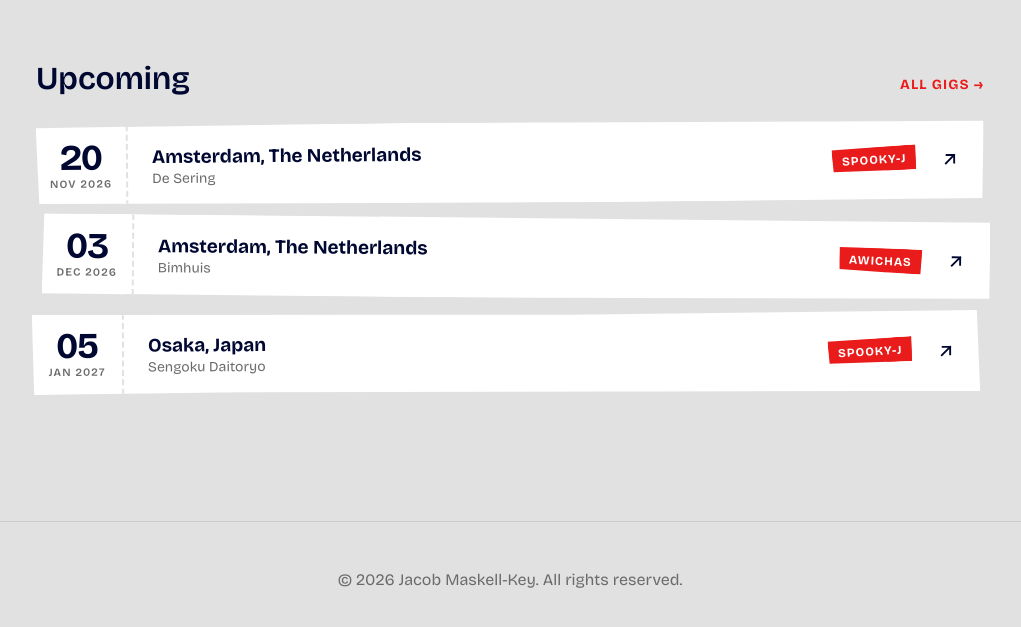
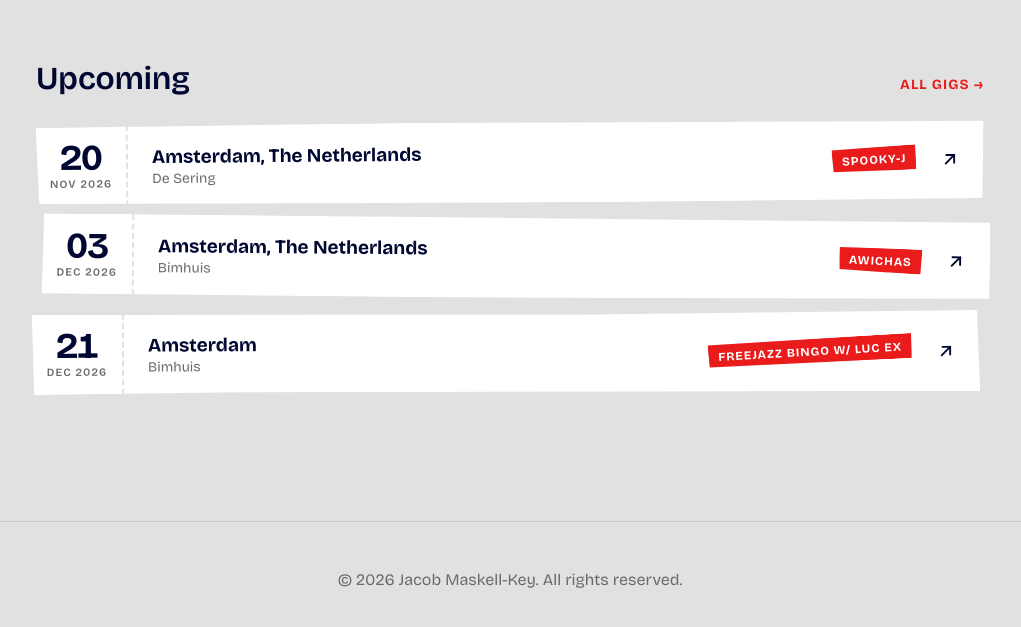
Before and after one commit to andriusax/jacob-maskell-key-website, a Jekyll site: the page built from index.html, in a window 1280 px wide, cut to the strip 717-1370 px from the top of the page. Shown: the top 627 px of the strip, without its empty margins (130-1151 px from the left). Built offline with Jekyll 4.4.1, drawn with Linux system fonts in a browser that asks for light colours.

Commit message:
Update _data/gigs.yml (via Pages CMS)

```diff
--- a/_data/gigs.yml
+++ b/_data/gigs.yml
@@ -563,80 +563,80 @@
   project: AWICHAS
   link: https://www.bimhuis.nl/agenda/ibelisse-guardia-ferragutti-x-zalan-szakacs-becoming-mountain-awichas
 - date: 2027-01-05
-  city: "Osaka, Japan"
-  venue: "Sengoku Daitoryo"
+  city: Osaka, Japan
+  venue: Sengoku Daitoryo
   project: Spooky-J
-  link: "https://www.google.com/maps/search/?api=1&query=Sengoku+Daitoryo+Osaka+Japan"
+  link: https://www.google.com/maps/search/?api=1&query=Sengoku+Daitoryo+Osaka+Japan
 - date: 2027-01-07
-  city: "Okayama, Japan"
-  venue: "Pepperland"
+  city: Okayama, Japan
+  venue: Pepperland
   project: Spooky-J
-  link: "http://www.pepperland.net/"
+  link: http://www.pepperland.net/
 - date: 2027-01-08
-  city: "Hiroshima, Japan"
-  venue: "JIMO Cafe"
+  city: Hiroshima, Japan
+  venue: JIMO Cafe
   project: Spooky-J
-  link: "https://www.google.com/maps/search/?api=1&query=JIMO+Cafe+Hiroshima+Japan"
+  link: https://www.google.com/maps/search/?api=1&query=JIMO+Cafe+Hiroshima+Japan
 - date: 2027-01-14
-  city: "Kumamoto, Japan"
-  venue: "Navaro"
+  city: Kumamoto, Japan
+  venue: Navaro
   project: Spooky-J
-  link: "https://www.google.com/maps/search/?api=1&query=Navaro+Kumamoto+Japan"
+  link: https://www.google.com/maps/search/?api=1&query=Navaro+Kumamoto+Japan
 - date: 2027-01-15
-  city: "Kagoshima, Japan"
-  venue: "WORD UP! Studio"
+  city: Kagoshima, Japan
+  venue: WORD UP! Studio
   project: Spooky-J
-  link: "https://www.google.com/maps/search/?api=1&query=WORD+UP%21+Studio+Kagoshima+Japan"
+  link: https://www.google.com/maps/search/?api=1&query=WORD+UP%21+Studio+Kagoshima+Japan
 - date: 2027-01-16
-  city: "Oita, Japan"
-  venue: "AT HALL"
+  city: Oita, Japan
+  venue: AT HALL
   project: Spooky-J
-  link: "https://www.google.com/maps/search/?api=1&query=AT+HALL+Oita+Japan"
+  link: https://www.google.com/maps/search/?api=1&query=AT+HALL+Oita+Japan
 - date: 2027-01-19
-  city: "Shimanto, Japan"
-  venue: "Taiyo No Me"
+  city: Shimanto, Japan
+  venue: Taiyo No Me
   project: Spooky-J
-  link: "https://www.google.com/maps/search/?api=1&query=Taiyo+No+Me+Shimanto+Japan"
+  link: https://www.google.com/maps/search/?api=1&query=Taiyo+No+Me+Shimanto+Japan
 - date: 2027-01-20
-  city: "Takamatsu, Japan"
-  venue: "Toonice"
+  city: Takamatsu, Japan
+  venue: Toonice
   project: Spooky-J
-  link: "https://www.google.com/maps/search/?api=1&query=Toonice+Takamatsu+Japan"
+  link: https://www.google.com/maps/search/?api=1&query=Toonice+Takamatsu+Japan
 - date: 2027-01-21
-  city: "Tokushima, Japan"
-  venue: "Txalaparta"
+  city: Tokushima, Japan
+  venue: Txalaparta
   project: Spooky-J
-  link: "https://www.google.com/maps/search/?api=1&query=Txalaparta+Tokushima+Japan"
+  link: https://www.google.com/maps/search/?api=1&query=Txalaparta+Tokushima+Japan
 - date: 2027-01-23
-  city: "Osaka, Japan"
-  venue: "Environment 0g"
+  city: Osaka, Japan
+  venue: Environment 0g
   project: Spooky-J
-  link: "https://www.google.com/maps/search/?api=1&query=Environment+0g+Osaka+Japan"
+  link: https://www.google.com/maps/search/?api=1&query=Environment+0g+Osaka+Japan
 - date: 2027-01-24
-  city: "Kyoto, Japan"
-  venue: "Socrates"
+  city: Kyoto, Japan
+  venue: Socrates
   project: Spooky-J
-  link: "https://www.instagram.com/socrates_kyoto/"
+  link: https://www.instagram.com/socrates_kyoto/
 - date: 2027-01-25
-  city: "Osaka, Japan"
-  venue: "HOKAGE"
+  city: Osaka, Japan
+  venue: HOKAGE
   project: Spooky-J
-  link: "https://www.google.com/maps/search/?api=1&query=HOKAGE+Osaka+Japan"
+  link: https://www.google.com/maps/search/?api=1&query=HOKAGE+Osaka+Japan
 - date: 2027-01-26
-  city: "Nagoya, Japan"
-  venue: "ZION"
+  city: Nagoya, Japan
+  venue: ZION
   project: Spooky-J
-  link: "https://www.google.com/maps/search/?api=1&query=ZION+Nagoya+Japan"
+  link: https://www.google.com/maps/search/?api=1&query=ZION+Nagoya+Japan
 - date: 2027-01-27
-  city: "Nagoya, Japan"
-  venue: "Nanya"
+  city: Nagoya, Japan
+  venue: Nanya
   project: Spooky-J
-  link: "https://www.google.com/maps/search/?api=1&query=Nanya+Nagoya+Japan"
+  link: https://www.google.com/maps/search/?api=1&query=Nanya+Nagoya+Japan
 - date: 2027-01-31
-  city: "Tokyo, Japan"
-  venue: "Moonstep"
+  city: Tokyo, Japan
+  venue: Moonstep
   project: Spooky-J
-  link: "https://nakano-dynamite.com/moonstep/"
+  link: https://nakano-dynamite.com/moonstep/
 - date: 2025-07-04
   city: Rotterdam, The Netherlands
   venue: WORM
@@ -785,3 +785,8 @@
   city: London, UK
   venue: Jazz Café
   project: Ronald Langestraat
+- date: 2026-12-21
+  city: Amsterdam
+  venue: Bimhuis
+  project: Freejazz Bingo w/ Luc Ex
+  link: https://www.bimhuis.nl/en/calendar/an-absurdist-intergalactic-night-maartje-wortel-diane-mahin-lukraak-freejazz-bingo
```
